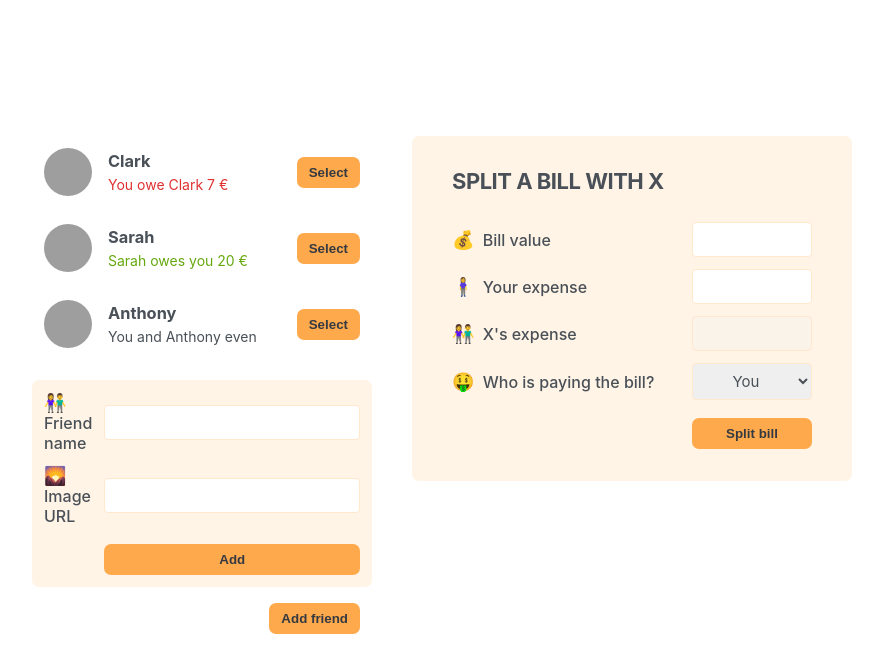
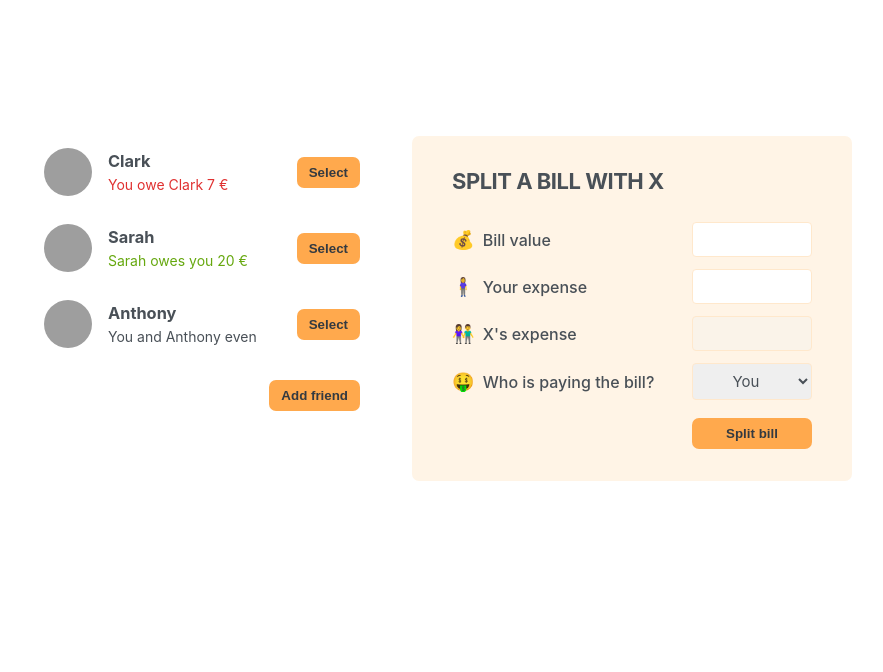
Before and after one commit to Maxeroz/eat-n-split, a React (Create React App) app: page / in a window 1280 px wide. Shown: the top 672 px of the page, without its empty margins (198-1081 px from the left). Built offline with nearby package versions, Linux system fonts and the light colour scheme; grey boxes are pictures that could not be loaded.

Commit message:
Displaying the New Friend Form

```diff
--- a/src/App.js
+++ b/src/App.js
@@ -1,3 +1,5 @@
+import { useState } from "react";
+
 const initialFriends = [
   {
     id: 118836,
@@ -19,13 +21,29 @@
   },
 ];
 
+function Button({ children, onClick }) {
+  return (
+    <button className="button" onClick={onClick}>
+      {children}
+    </button>
+  );
+}
+
 export default function App() {
+  const [showAddFiend, setShowAddFriend] = useState(false);
+
+  function handleShowAddFriend() {
+    setShowAddFriend((show) => !show);
+  }
+
   return (
     <div className="app">
       <div className="sidebar">
         <FriendsList />
-        <FormAddFriend />
-        <Button>Add friend</Button>
+        {showAddFiend && <FormAddFriend />}
+        <Button onClick={handleShowAddFriend}>
+          {showAddFiend ? "Close" : "Add friend"}
+        </Button>
       </div>
 
       <FormSplitBill />
@@ -68,10 +86,6 @@
   );
 }
 
-function Button({ children }) {
-  return <button className="button">{children}</button>;
-}
-
 function FormAddFriend() {
   return (
     <form className="form-add-friend">
```
